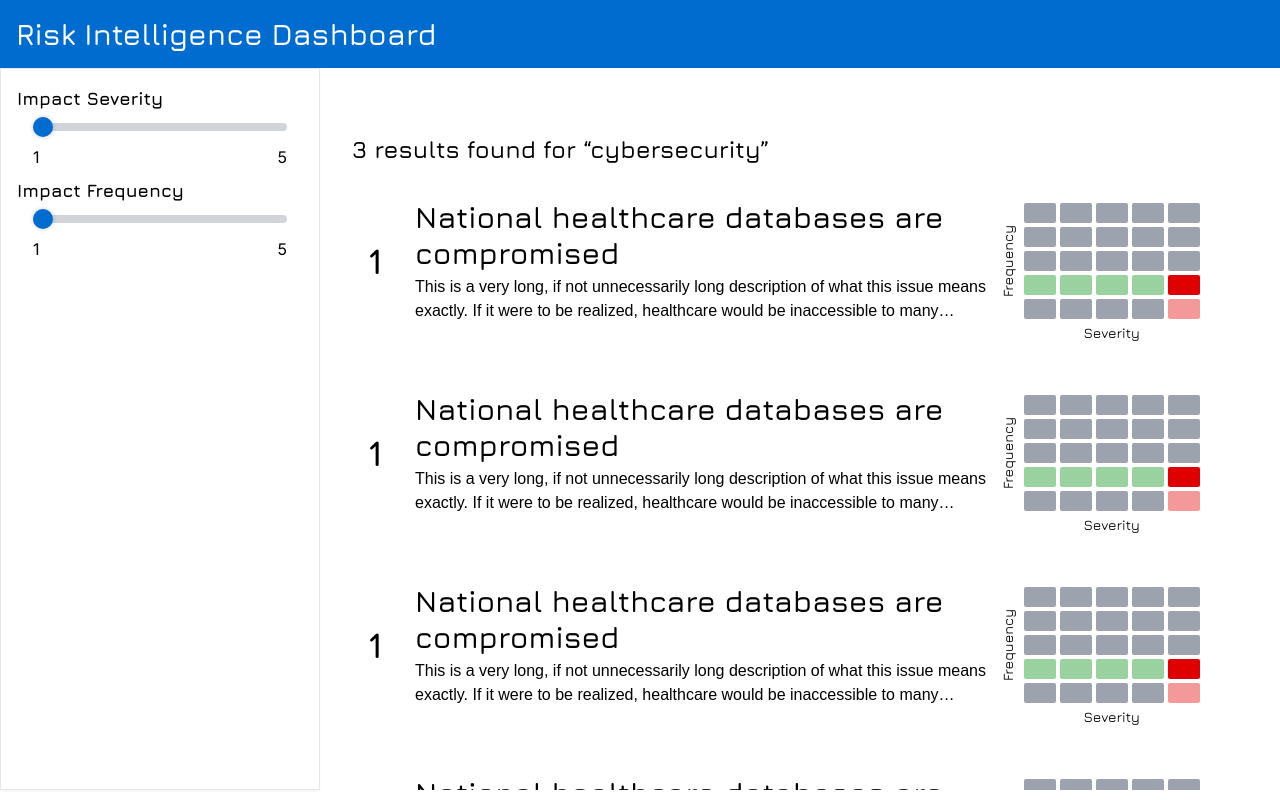
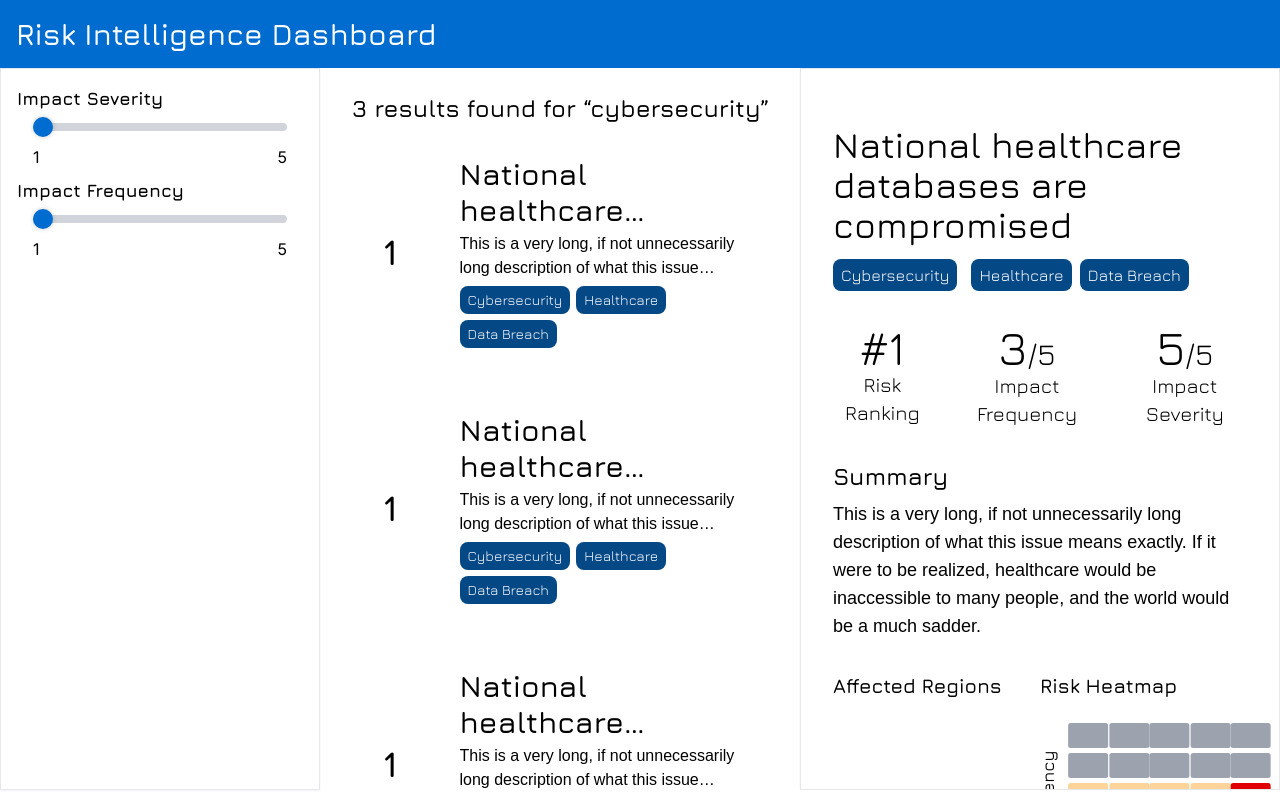
Before and after one commit to supraditya/risk-intelligence-dashboard, a Next.js app: page / in a window 1280 px wide. Built offline with nearby package versions, Linux system fonts and the light colour scheme; a web font is replaced by a local one.

Commit message:
Main report, risk entry styling complete

```diff
--- a/src/app/page.js
+++ b/src/app/page.js
@@ -1,27 +1,32 @@
+"use client";
 import Image from "next/image";
 import Navbar from "@/components/Navbar";
 import Sidebar from "@/components/Sidebar/Sidebar";
 import RiskMatrix from "@/components/RiskMatrix";
 import MainReport from "@/components/MainReport";
 import RiskEntry from "@/components/RiskEntry";
+import { useState } from "react";
 
 export default function Home() {
   const freqScore = 3; // Example score, replace with actual data
   const sevScore = 5; // Example score, replace with actual data
+  const [resultClicked, setresultClicked] = useState(true);
 
   return (
     <div>
       <Navbar />
       <Sidebar />
-      <main className="flex float-right justify-end h-[90.3vh] w-3/4 items-center px-8 pt-52 overflow-y-scroll">
-        <div className="w-full flex flex-col">
-          <p className="text-2xl font-primary font-semibold">3 results found for “cybersecurity”</p>
-          <RiskEntry />
-          <RiskEntry />
-          <RiskEntry />
-          <RiskEntry />
+      <main className="flex float-right justify-end h-[90.3vh] w-3/4 items-center  overflow-y-scroll">
+        <div className={`${resultClicked ? 'w-1/2 h-[90.3vh] pt-6 overflow-y-scroll':'w-full pt-[21rem]'} flex pl-8 flex-col`}>
+          <p className="text-2xl font-primary font-semibold">
+            3 results found for “cybersecurity”
+          </p>
+          <RiskEntry resultClicked={resultClicked} />
+          <RiskEntry resultClicked={resultClicked} />
+          <RiskEntry resultClicked={resultClicked} />
+          <RiskEntry resultClicked={resultClicked} />
         </div>
-        {/* <MainReport /> */}
+        {resultClicked && <MainReport />}
       </main>
     </div>
   );
--- /dev/null
+++ b/src/components/Chip.js
@@ -0,0 +1,15 @@
+import React from "react";
+
+const Chip = ({ text, resultClicked = false }) => {
+  return (
+    <div
+      className={`${
+        resultClicked ? "text-sm" : ""
+      } bg-primary-blue-dark w-fit inline-block mt-1.5 mr-1.5 font-primary text-white py-1 px-2 rounded-lg`}
+    >
+      {text}
+    </div>
+  );
+};
+
+export default Chip;
--- a/src/components/MainReport.js
+++ b/src/components/MainReport.js
@@ -1,38 +1,59 @@
 "use client";
 import React from "react";
 import RiskMatrix from "./RiskMatrix";
-import RiskDetails from "./RiskDetails";
+import Chip from "./Chip";
 
 const MainReport = () => {
   const freqScore = 3; // Example score, replace with actual data
   const sevScore = 5; // Example score, replace with actual data
 
   return (
-    <div className="w-1/2 border bg-white shadow-sm px-4">
-      <h1 className="text-4xl font-bold text-center my-4">Risk Title</h1>
-      <div className="flex justify-center space-x-2 my-4">
-        <span className="bg-blue-500 text-white px-2 py-1 rounded">Theme</span>
-        <span className="bg-blue-500 text-white px-2 py-1 rounded">Theme</span>
-        <span className="bg-blue-500 text-white px-2 py-1 rounded">Theme</span>
+    <div className="w-1/2 border h-[90.3vh] overflow-y-scroll px-8 bg-white shadow-sm pt-12">
+      <h1 className="text-4xl font-primary font-medium my-2">
+        National healthcare databases are compromised
+      </h1>
+      <div className="flex space-x-2 my-2">
+        <Chip key="1" text="Cybersecurity" />
+        <Chip key="2" text="Healthcare" />
+        <Chip key="3" text="Data Breach" />
       </div>
-      <RiskDetails
-        riskRanking="1"
-        impactFrequency={freqScore}
-        impactSeverity={sevScore}
-      />
-      <h2 className="text-2xl font-semibold mt-8">Summary</h2>
-      <p className="my-4">Description of Risk</p>
+      <div className="flex justify-around my-8 space-x-6">
+        <div className="text-center">
+          <p className="text-5xl font-primary">#1</p>
+          <p className="text-xl font-primary">Risk Ranking</p>
+        </div>
+        <div className="text-center">
+          <p className="text-5xl font-primary">
+            3<span className="text-3xl">/5</span>
+          </p>
+          <p className="text-xl font-primary">Impact Frequency</p>
+        </div>
+        <div className="text-center">
+          <p className="text-5xl font-primary">
+            5<span className="text-3xl">/5</span>
+          </p>
+          <p className="text-xl font-primary">Impact Severity</p>
+        </div>
+      </div>
+      <h2 className="text-2xl font-primary font-semibold">Summary</h2>
+      <p className="my-2 font-secondary text-lg">
+        This is a very long, if not unnecessarily long description of what this
+        issue means exactly. If it were to be realized, healthcare would be
+        inaccessible to many people, and the world would be a much sadder.
+      </p>
       <div className="flex justify-around mt-8">
         <div className="w-1/2">
-          <h3 className="text-xl font-semibold">Affected Regions (Map)</h3>
+          <h3 className="text-xl font-primary font-semibold">Affected Regions</h3>
         </div>
         <div className="w-1/2">
-          <h3 className="text-xl font-semibold text-center">Risk Heatmap</h3>
-          <RiskMatrix freqScore={freqScore} sevScore={sevScore} />
+          <h3 className="text-xl font-primary font-semibold">Risk Heatmap</h3>
+          <div className="w-fit pl-12">
+            <RiskMatrix freqScore={freqScore} sevScore={sevScore} scaleUp={true} />
+          </div>
         </div>
       </div>
-      <h2 className="text-2xl font-semibold mt-8">Articles Referenced</h2>
-      <ol className="list-decimal list-inside my-4 font-primary">
+      <h2 className="text-2xl font-semibold font-primary mt-8">Articles Referenced</h2>
+      <ol className="list-decimal text-base list-inside my-4 font-secondary">
         <li>
           <a
             href="https://example.com/article1"
--- a/src/components/RiskDetails.js
+++ /dev/null
@@ -1,23 +0,0 @@
-"use client";
-import React from 'react';
-
-const RiskDetails = ({ riskRanking, impactFrequency, impactSeverity }) => {
-  return (
-    <div className="flex justify-around my-8 space-x-4">
-      <div className="text-center">
-        <p className="text-3xl font-primary font-bold">#{riskRanking}</p>
-        <p className="text-xl font-primary">Risk Ranking</p>
-      </div>
-      <div className="text-center">
-        <p className="text-3xl font-primary font-bold">{impactFrequency}/5</p>
-        <p className="text-xl font-primary">Impact Frequency</p>
-      </div>
-      <div className="text-center">
-        <p className="text-3xl font-primary font-bold">{impactSeverity}/5</p>
-        <p className="text-xl font-primary">Impact Severity</p>
-      </div>
-    </div>
-  );
-};
-
-export default RiskDetails;
--- a/src/components/RiskEntry.js
+++ b/src/components/RiskEntry.js
@@ -1,10 +1,27 @@
+"use client";
+import { useState } from "react";
+import Chip from "./Chip";
 import RiskMatrix from "./RiskMatrix";
-const RiskEntry = () => {
+const RiskEntry = ({ resultClicked = false }) => {
+  const [hovering, setHovering] = useState(false);
+
   return (
-    <div className="flex items-center justify-around max-h-40 pr-8 my-4">
+    <div
+      onMouseEnter={() => setHovering(true)}
+      onMouseLeave={() => {
+        setHovering(false);
+      }}
+      className={`${
+        resultClicked ? "max-h-80" : "max-h-40"
+      } flex my-8 pr-8 items-center justify-around cursor-pointer`}
+    >
       <p className="text-4xl font-primary text-center font-bold">1</p>
       <div className="w-2/3">
-        <p className="font-primary font-semibold text-3xl mb-1 line-clamp-2">
+        <p
+          className={`${
+            hovering ? "underline" : ""
+          } font-primary font-semibold text-3xl mb-1 line-clamp-2`}
+        >
           National healthcare databases are compromised
         </p>
         <p className="font-secondary text-base line-clamp-2">
@@ -12,10 +29,15 @@ const RiskEntry = () => {
           this issue means exactly. If it were to be realized, healthcare would
           be inaccessible to many people, and the world would be a much sadder.
         </p>
+        <Chip key="1" text="Cybersecurity" resultClicked={resultClicked} />
+        <Chip key="2" text="Healthcare" resultClicked={resultClicked} />
+        <Chip key="3" text="Data Breach" resultClicked={resultClicked} />
       </div>
-      <div className="mb-3">
-        <RiskMatrix freqScore={2} sevScore={5} />
-      </div>
+      {!resultClicked && (
+        <div className="mb-5">
+          <RiskMatrix freqScore={3} sevScore={5} />
+        </div>
+      )}
     </div>
   );
 };
--- a/src/components/RiskMatrix.js
+++ b/src/components/RiskMatrix.js
@@ -1,6 +1,6 @@
 "use client";
 import { useEffect, useState } from "react";
-const RiskMatrix = ({ freqScore, sevScore }) => {
+const RiskMatrix = ({ freqScore, sevScore, scaleUp = false }) => {
   const [freqColor, setFreqColor] = useState("green");
   const [sevColor, setSevColor] = useState("green");
 
@@ -43,7 +43,7 @@ const RiskMatrix = ({ freqScore, sevScore }) => {
     return "bg-gray-400";
   };
   return (
-    <div>
+    <div className={scaleUp ? "scale-125" : ""}>
       <p className="font-primary font-medium text-sm w-min -translate-x-14 translate-y-16 pr-6 pb-4 text-center -rotate-90">
         Frequency
       </p>
--- a/tailwind.config.js
+++ b/tailwind.config.js
@@ -9,7 +9,7 @@ module.exports = {
     extend: {
       colors: {
         'primary-blue': '#006CD0',
-        'primary-blue-dark': '#FFD700',
+        'primary-blue-dark': '#054886',
         'matrix-red':'#E10000',
         'matrix-yellow':'#F89500',
         'matrix-green':'#008F0E',
```
